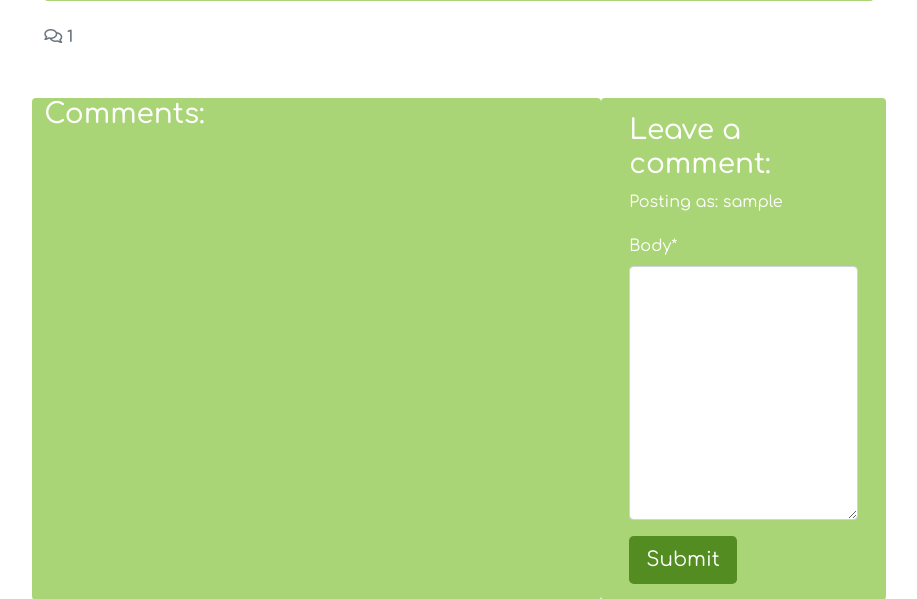
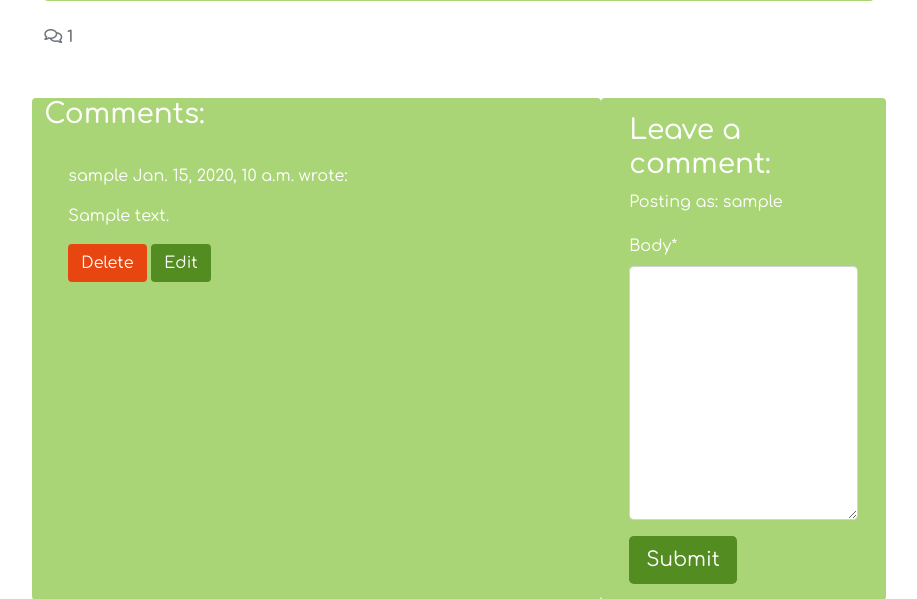
Before and after one commit to ProfYaffle88/nanonature-full-stack, a Django app: page /project/1/card/1/ in a window 1280 px wide. Shown: the part 414-1013 px from the top of the page, without its empty margins (181-1098 px from the left). Run offline with Django 4.2, Linux system fonts and the light colour scheme; a user stored in the database is signed in; tables that the repository leaves empty hold one stand-in row (values such as "Sample post"); some libraries are stand-ins or nearby versions; some web fonts are replaced.

Commit message:
FIX: Comment functionality and CRUD

```diff
--- a/plantproject/admin.py
+++ b/plantproject/admin.py
@@ -1,5 +1,6 @@
 from django.contrib import admin
-from .models import PlantProject, PlantProjectCard
+from .models import PlantProject, PlantProjectCard, Comment
 
 admin.site.register(PlantProject)
 admin.site.register(PlantProjectCard)
+admin.site.register(Comment)
--- a/plantproject/templates/plantproject/project_card_view.html
+++ b/plantproject/templates/plantproject/project_card_view.html
@@ -42,7 +42,7 @@
                     <div class="card-body">
                         <!-- We want a for loop inside the empty control tags to iterate through each comment in comments -->
                         {% for comment in comments %}
-                        <div class="p-2 comments d-none">
+                        <div class="p-2 comments">
                             <p class="font-weight-bold">
                                 {{ comment.author }}
                                 <span class="font-weight-normal">
--- a/plantproject/urls.py
+++ b/plantproject/urls.py
@@ -9,6 +9,6 @@ urlpatterns = [
     path('project/<int:project_pk>/create-card/', ProjectCardCreateView.as_view(), name='project-card-create'),
     path('project/<int:project_pk>/card/<int:card_pk>/', ProjectCardView.as_view(), name='project-card-view'),
     path('project/<int:pk>/', ProjectView.as_view(), name='project-view'),
-    path('project/<int:project_pk>/card/<int:card_pk>/edit_comment/<int:comment_id>', views.comment_edit, name='comment_edit'),
-    path('project/<int:project_pk>/card/<int:card_pk>/delete_comment/<int:comment_id>', views.comment_delete, name='comment_delete'),
+    path('project/<int:project_pk>/card/<int:card_pk>/edit_comment/<int:comment_pk>', views.comment_edit, name='comment_edit'),
+    path('project/<int:project_pk>/card/<int:card_pk>/delete_comment/<int:comment_pk>', views.comment_delete, name='comment_delete'),
 ]
--- a/plantproject/views.py
+++ b/plantproject/views.py
@@ -1,8 +1,9 @@
 from django.http import HttpResponseRedirect
 from django.views.generic import ListView, DetailView, CreateView
 from django.shortcuts import render, get_object_or_404, reverse
+from django.contrib import messages
 from django.contrib.auth.mixins import LoginRequiredMixin
-from .models import PlantProject, PlantProjectCard
+from .models import PlantProject, PlantProjectCard, Comment
 from .forms import ProjectForm, ProjectCardForm, CommentForm
 
 
@@ -152,7 +153,7 @@ class ProjectCardCreateView(CreateView):
         return reverse('project-card-view', kwargs={'project_pk': project_pk, 'card_pk': self.object.pk})
 
 
-def comment_edit(request, card_pk, comment_pk):
+def comment_edit(request, project_pk, card_pk, comment_pk):
     """
     Display an individual comment for edit.
 
@@ -178,9 +179,9 @@ def comment_edit(request, card_pk, comment_pk):
         else:
             messages.error(request, 'Error updating comment!')
 
-    return HttpResponseRedirect(reverse('project-card-view', args=[card_pk]))
+    return HttpResponseRedirect(reverse('project-card-view', kwargs={'project_pk': project_pk, 'card_pk': card_pk}))
 
-def comment_delete(request, card_pk, comment_pk):
+def comment_delete(request, project_pk, card_pk, comment_pk):
     """
     Delete an individual comment.
 
@@ -200,4 +201,4 @@ def comment_delete(request, card_pk, comment_pk):
     else:
         messages.error(request, 'You can only delete your own comments!')
 
-    return HttpResponseRedirect(reverse('project_card_view', args=[card_pk]))
+    return HttpResponseRedirect(reverse('project-card-view', kwargs={'project_pk': project_pk, 'card_pk': card_pk}))
--- a/static/css/style.css
+++ b/static/css/style.css
@@ -5,6 +5,10 @@
 body {
     background-color: #143601; /* Sort */
     color: #fff;
+}
+
+.modal-body, .modal-title {
+    color: #143601;
 }
 
 .brand {
```
